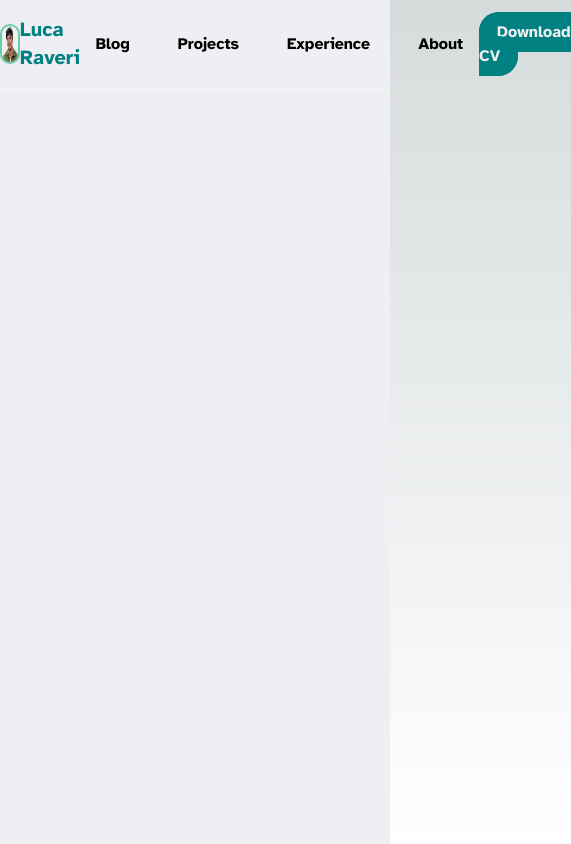
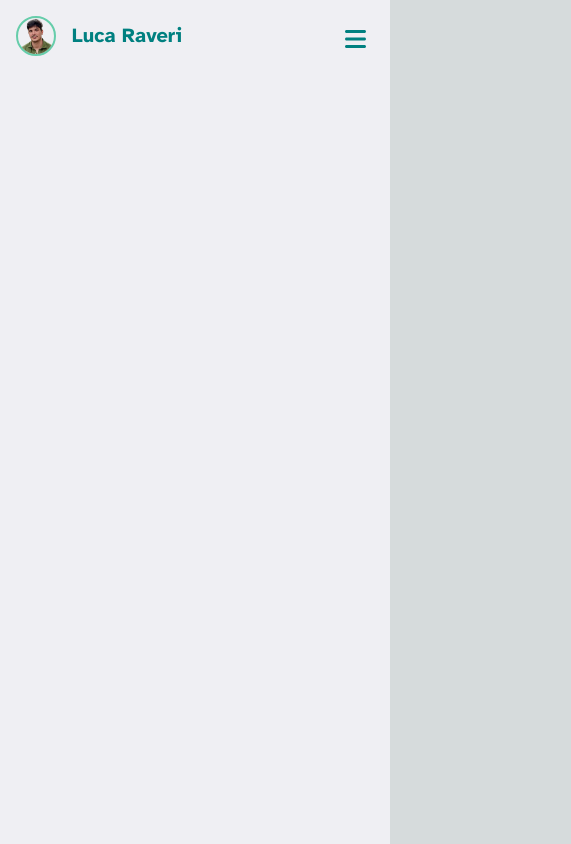
Before and after one commit to lraveri/personal-website, a Next.js app: page / in a window 390 px wide. Shown: the whole page, 571 px wide, since content can reach past the window. Built offline with nearby package versions, Linux system fonts and the light colour scheme.

Commit message:
feat(style): mobile menu

```diff
--- a/package.json
+++ b/package.json
@@ -9,6 +9,9 @@
     "lint": "next lint"
   },
   "dependencies": {
+    "@fortawesome/fontawesome-svg-core": "^6.5.2",
+    "@fortawesome/free-solid-svg-icons": "^6.5.2",
+    "@fortawesome/react-fontawesome": "^0.2.2",
     "@next/font": "^14.2.4",
     "next": "14.2.4",
     "react": "^18",
--- /dev/null
+++ b/src/components/navbar/MobileMenuToggle.tsx
@@ -0,0 +1,41 @@
+'use client';
+import { useState } from 'react';
+import NavButton from '@/components/navbar/NavButton';
+import { FontAwesomeIcon } from '@fortawesome/react-fontawesome';
+import { faTimes } from '@fortawesome/free-solid-svg-icons/faTimes';
+import { faBars } from '@fortawesome/free-solid-svg-icons/faBars';
+
+const MobileMenuToggle = () => {
+	const [isMobileMenuOpen, setIsMobileMenuOpen] = useState(false);
+
+	const toggleMobileMenu = () => {
+		setIsMobileMenuOpen(!isMobileMenuOpen);
+	};
+
+	return (
+		<>
+			<button onClick={toggleMobileMenu} className="text-teal focus:outline-none mr-6 mt-2 text-2xl">
+				<FontAwesomeIcon icon={isMobileMenuOpen ? faTimes : faBars} />
+			</button>
+			{isMobileMenuOpen && (
+				<div className="absolute top-full left-0 w-full bg-white">
+					<div className="flex flex-col items-center space-y-4 mt-4">
+						<NavButton href="/blog" label="Blog" />
+						<NavButton href="/projects" label="Projects" />
+						<NavButton href="/experience" label="Experience" />
+						<NavButton href="/about" label="About" />
+						{/*<a*/}
+						{/*	href="/luca_raveri_cv.pdf"*/}
+						{/*	download*/}
+						{/*	className="bg-teal text-white py-2 px-4 rounded-full border-2 border-teal hover:bg-lightgray hover:text-teal"*/}
+						{/*>*/}
+						{/*	Download CV*/}
+						{/*</a>*/}
+					</div>
+				</div>
+			)}
+		</>
+	);
+};
+
+export default MobileMenuToggle;
--- a/src/components/navbar/Navbar.tsx
+++ b/src/components/navbar/Navbar.tsx
@@ -1,21 +1,28 @@
+'use server';
 import Link from 'next/link';
 import NavButton from '@/components/navbar/NavButton';
 import Image from 'next/image';
+import MobileMenuToggle from '@/components/navbar/MobileMenuToggle';
 
-export default function Navbar() {
+export default async function Navbar() {
 	return (
-		<nav className="w-full bg-white text-white py-4 border-b border-lightgray">
+		<nav className="w-full bg-white text-white py-4 relative">
 			<div className="container mx-auto flex justify-between items-center">
 				<div className="flex items-center">
 					<Link href={'/'}>
-						<Image src="/profile.png" alt="Logo" width={40} height={40}
-							   className="w-10 h-10 rounded-full bg-white border-2 border-aqua mr-4" />
+						<Image
+							src="/profile.png"
+							alt="Logo"
+							width={40}
+							height={40}
+							className="w-10 h-10 rounded-full bg-white border-2 border-aqua mr-4 ml-4 sm:ml-0"
+						/>
 					</Link>
 					<Link href={'/'}>
 						<h1 className="text-teal text-xl font-extrabold">Luca Raveri</h1>
 					</Link>
 				</div>
-				<div className="flex-grow flex justify-center">
+				<div className="hidden md:flex flex-grow justify-center">
 					<div className="flex items-center space-x-4">
 						<NavButton href="/blog" label="Blog" />
 						<NavButton href="/projects" label="Projects" />
@@ -23,13 +30,17 @@ export default function Navbar() {
 						<NavButton href="/about" label="About" />
 					</div>
 				</div>
-				<div>
+				<div className="hidden md:block">
 					<a
 						href="/luca_raveri_cv.pdf"
 						download
-						className="bg-teal text-white py-2 px-4 rounded-full border-2 border-teal hover:bg-lightgray hover:text-teal">
+						className="bg-teal text-white py-2 px-4 rounded-full border-2 border-teal hover:bg-lightgray hover:text-teal"
+					>
 						Download CV
 					</a>
+				</div>
+				<div className="md:hidden">
+					<MobileMenuToggle />
 				</div>
 			</div>
 		</nav>
```
Also changed, not shown: src/components/navbar/NavButton.tsx (line endings or trailing spaces), 1 other file (tests, documents, lock files or other folders).
